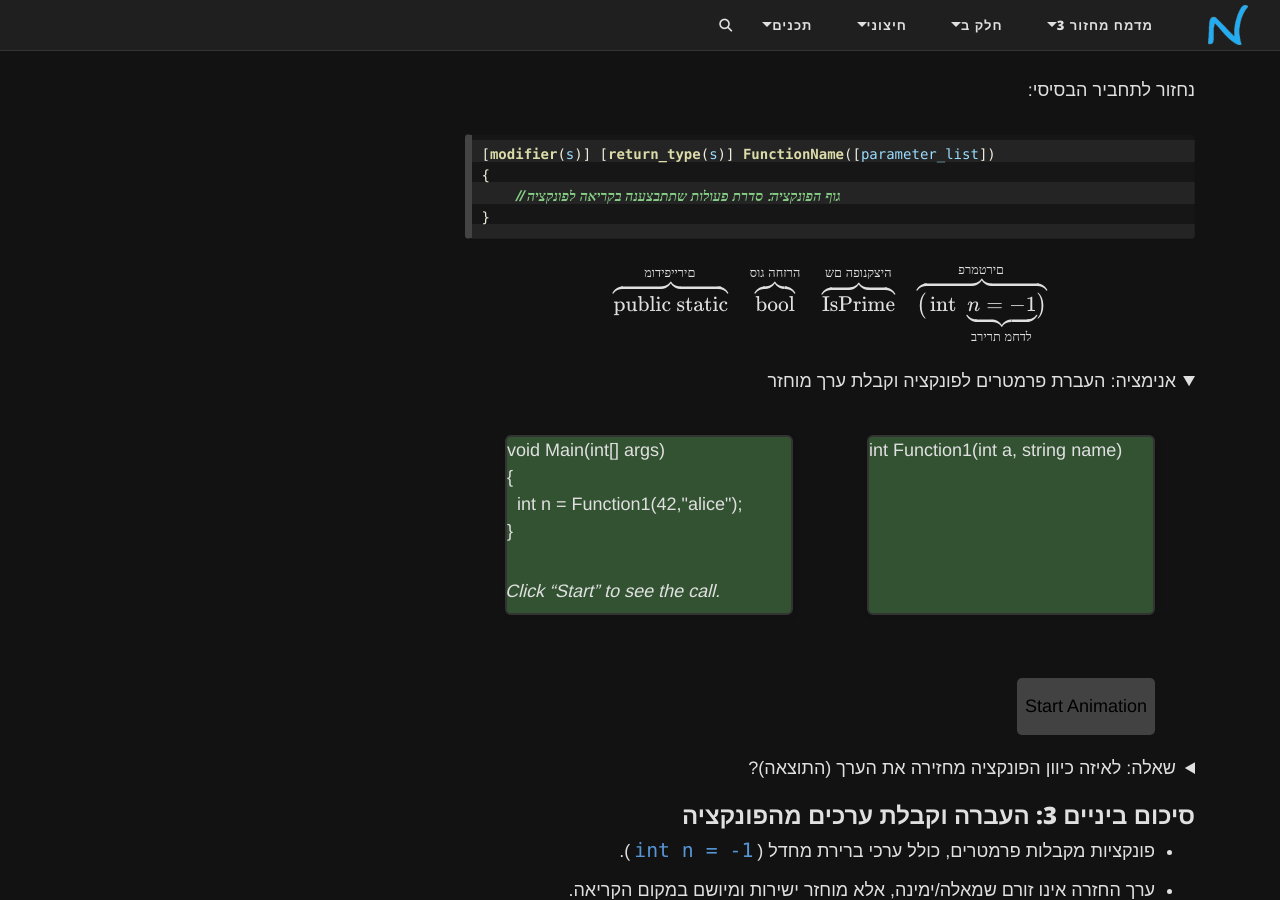
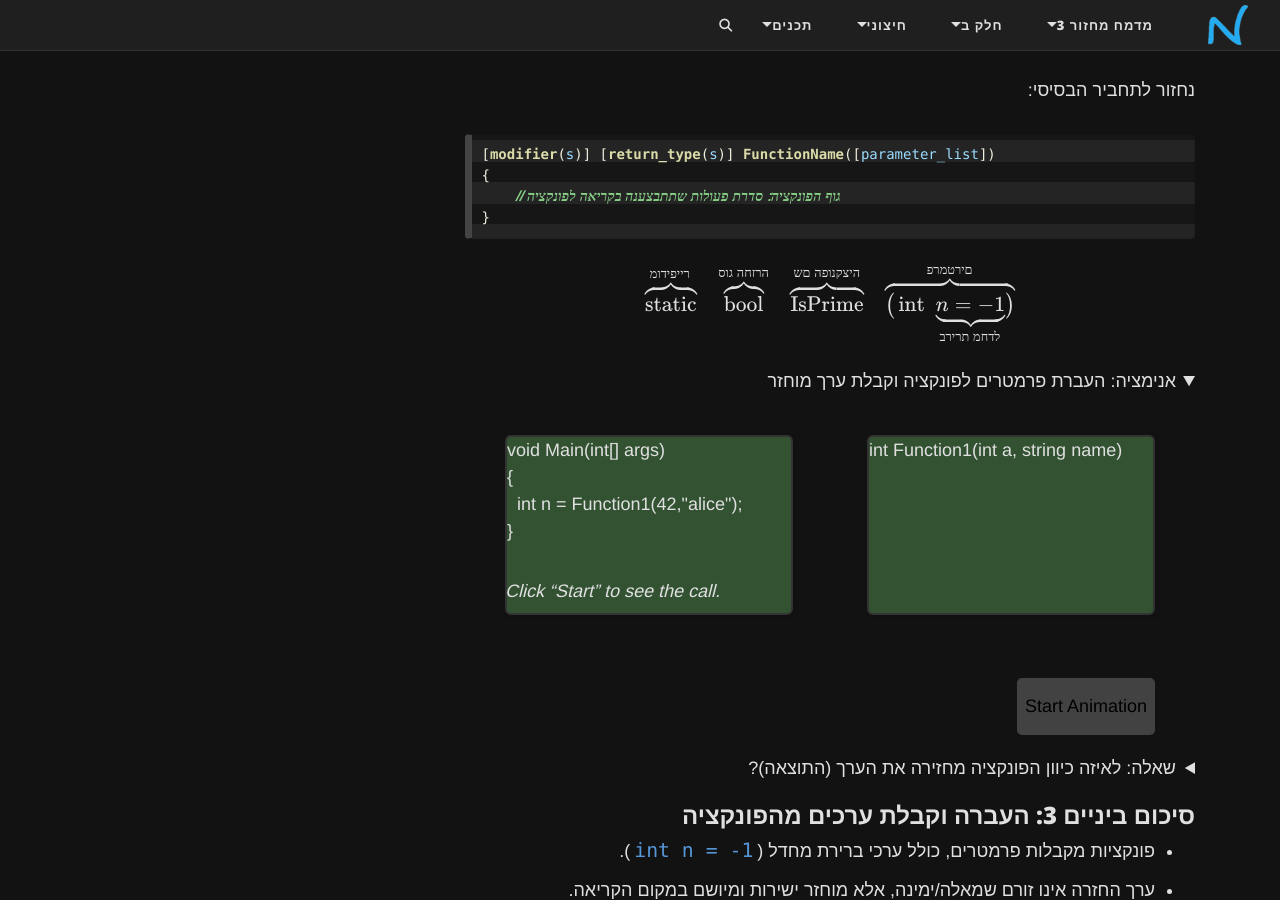
Before and after one commit to 3strategy/BeautifulYesodot, a Jekyll site: the page built from cs2/Chapter7Full.md, in a window 1280 px wide and 900 px high, scrolled down 7840 px. Built offline with Jekyll 4.4.1, drawn with Linux system fonts in a browser that asks for light colours; formulas are drawn with MathJax 3; comment, search, counter and statistics services are not loaded.

Commit message:
עוד קיצוץ

````diff
--- a/cs2/Chapter7Full.md
+++ b/cs2/Chapter7Full.md
@@ -421,7 +421,7 @@ Console.WriteLine(name.ToUpper().Substring(1,3));
 ```
 
 $$
-\overbrace{\text{public static}}^{\text{מודיפיירים}}
+\overbrace{\text{static}}^{\text{מודיפייר}}
 \quad
 \overbrace{\text{bool}}^{\text{סוג החזרה}}
 \quad
````
